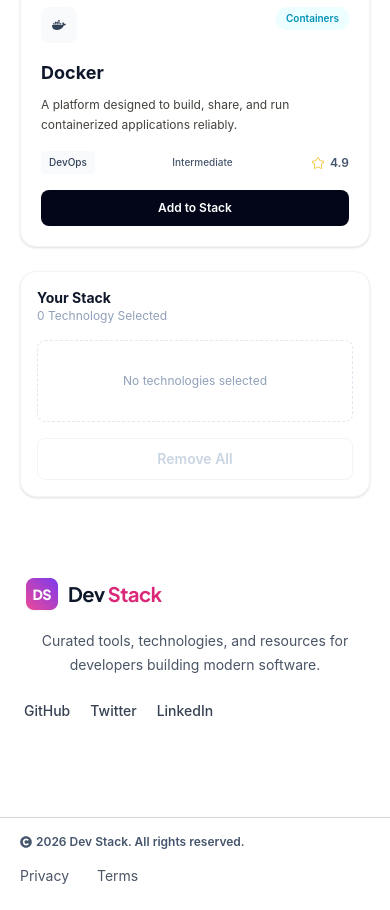
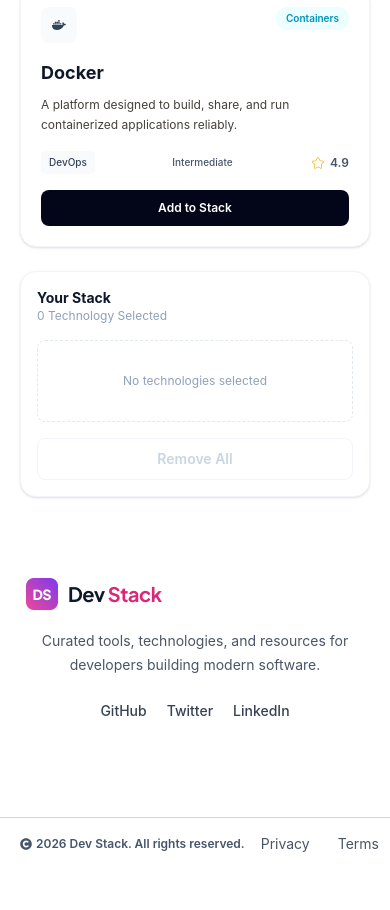
Before and after one commit to syedrakib-26/my-react-project05, a React (Vite) app: page / in a window 390 px wide. Shown: the part 4088-4998 px from the top of the page. After the commit the page ends 4966 px from the top, so only its background shows below. Built offline with nearby package versions, Linux system fonts and the light colour scheme.

Commit message:
bootom-sm-add

```diff
--- a/src/component/Bottom.tsx
+++ b/src/component/Bottom.tsx
@@ -6,9 +6,9 @@
     return (
         <div className="mx-auto max-w-7xl px-5 py-6 md:px-8 lg:px-0 mt-12 border-t border-gray-300 pt-4">
 
-          <div className="flex flex-col gap-4 text-sm text-gray-600 sm:flex-row sm:items-center sm:justify-between">
+          <div className="flex flex-row gap-4 text-sm text-gray-600 sm:flex-row sm:items-center justify-between">
 
-            <p className="flex items-center gap-1 text-xs font-semibold text-slate-600">
+            <p className="flex items-center gap-1 text-xs whitespace-nowrap font-semibold text-slate-600">
                 <FaCopyright /> 2026 Dev Stack. All rights reserved.</p>
 
             <div className="flex items-center gap-7">
--- a/src/component/Footer.tsx
+++ b/src/component/Footer.tsx
@@ -27,7 +27,7 @@
               building modern software. </p>
 
 
-            <div className="mt-6 flex items-center gap-5">
+            <div className="mt-6 flex lg:justify-start items-center justify-center gap-5">
               <a href="#" className="text-sm font-medium text-gray-700 transition hover:text-pink-500"> GitHub </a>
 
               <a href="#" className="text-sm font-medium text-gray-700 transition hover:text-pink-500"> Twitter </a>
--- a/src/component/Hero.tsx
+++ b/src/component/Hero.tsx
@@ -6,6 +6,7 @@
         <div>
 
     <section className="bg-white flex items-center">
+
       <div className="max-w-8xl mx-auto">
         <div className="grid grid-cols-1 lg:grid-cols-2 items-center gap-14">
 
```
